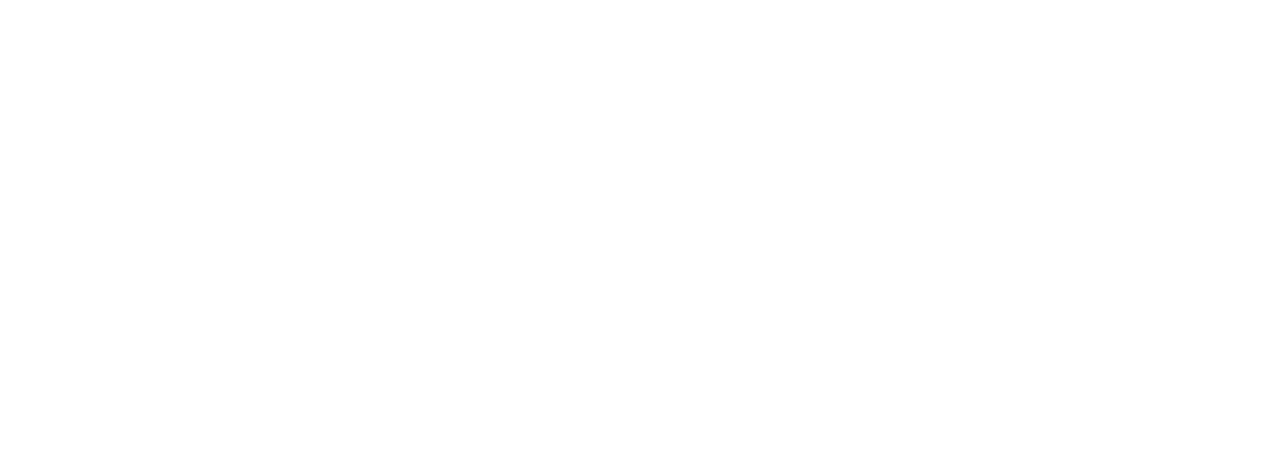
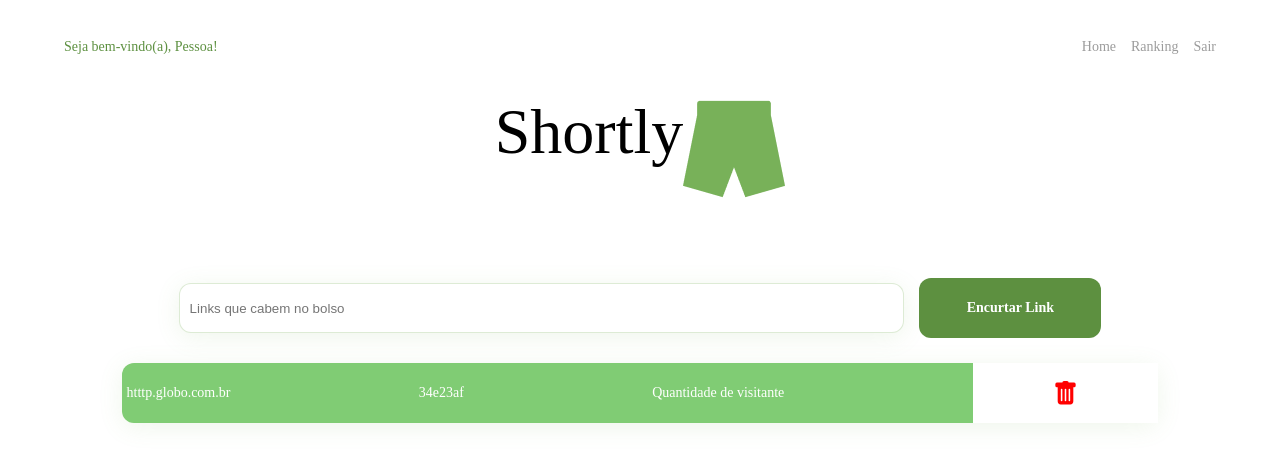
Before and after one commit to Lucas-Melo0/Shortly-Frontend, a React (Vite) app: page /home in a window 1280 px wide. Before the commit this address had no page. Shown: the top 462 px of the page. Built offline with nearby package versions, Linux system fonts and the light colour scheme.

Commit message:
feat: Finish LoggedIn screen layout

```diff
--- a/package.json
+++ b/package.json
@@ -12,6 +12,7 @@
     "axios": "^1.1.2",
     "react": "^18.2.0",
     "react-dom": "^18.2.0",
+    "react-icons": "^4.6.0",
     "react-loader-spinner": "^5.3.4",
     "react-router-dom": "^6.4.2",
     "styled-components": "^5.3.6"
--- a/src/App.jsx
+++ b/src/App.jsx
@@ -5,6 +5,7 @@
 import { Ranking } from "./routes/Ranking";
 import { Login } from "./routes/Login";
 import { Signup } from "./routes/Signup";
+import { Home } from "./routes/Home";
 
 function App() {
   const [userData, setUserData] = useState({ token: null, loggedIn: false });
@@ -13,6 +14,7 @@
       <GlobalStyle />
       <Routes>
         <Route path="/" element={<Ranking userData={userData} />} />
+        <Route path="/home" element={<Home />} />
         <Route path="signup" element={<Signup />} />
         <Route
           path="login"
--- /dev/null
+++ b/src/components/Containers/homeContainer.jsx
@@ -0,0 +1,82 @@
+import styled from "styled-components";
+
+const HomeContainer = styled.div`
+  display: flex;
+  margin: 0 auto;
+  width: 90%;
+  row-gap: 25px;
+  flex-direction: column;
+`;
+
+const ShortnerContainer = styled.div`
+  display: flex;
+`;
+
+const LinkForm = styled.form`
+  display: flex;
+  margin: 0 auto;
+  justify-content: center;
+  align-items: center;
+  margin-top: 80px;
+  width: 90%;
+  flex-direction: row;
+  column-gap: 15px;
+  input {
+    padding: 10px;
+    width: 70%;
+    background: #ffffff;
+    border: 1px solid rgba(120, 177, 89, 0.25);
+    box-shadow: 0px 4px 24px rgba(120, 177, 89, 0.12);
+    border-radius: 12px;
+    height: 50px;
+  }
+  h5 {
+    display: flex;
+    justify-content: center;
+    color: crimson;
+  }
+`;
+
+const UserLinks = styled.div`
+  display: flex;
+  flex-direction: column;
+  margin: 0 auto;
+  row-gap: 25px;
+  width: 90%;
+`;
+
+const ShortnedLink = styled.div`
+  display: flex;
+  width: 100%;
+  padding-left: 5px;
+  justify-content: space-between;
+  align-items: center;
+  background: #80cc74;
+  box-shadow: 0px 4px 24px rgba(120, 177, 89, 0.12);
+  border-radius: 12px;
+  height: 60px;
+  p {
+    font-family: "Lexend Deca";
+    font-weight: 400;
+    font-size: 14px;
+    color: #ffffff;
+  }
+`;
+const Trash = styled.div`
+  display: flex;
+  align-items: center;
+  justify-content: center;
+  width: 18%;
+  height: 60px;
+
+  background-color: #ffffff;
+`;
+
+export {
+  HomeContainer,
+  ShortnerContainer,
+  LinkForm,
+  UserLinks,
+  ShortnedLink,
+  Trash,
+};
--- /dev/null
+++ b/src/routes/Home.jsx
@@ -0,0 +1,39 @@
+import { BsTrashFill } from "react-icons/bs";
+import { Button } from "../components/Buttons/GreenButton";
+import {
+  HomeContainer,
+  ShortnedLink,
+  LinkForm,
+  ShortnerContainer,
+  UserLinks,
+  Trash,
+} from "../components/Containers/homeContainer";
+import { Header } from "../components/Header";
+
+function Home() {
+  return (
+    <>
+      <Header isLoggedIn />
+      <HomeContainer>
+        <ShortnerContainer>
+          <LinkForm>
+            <input placeholder="Links que cabem no bolso" />
+            <Button Name="Encurtar Link" />
+          </LinkForm>
+        </ShortnerContainer>
+        <UserLinks>
+          <ShortnedLink>
+            <p>htttp.globo.com.br</p>
+            <p>34e23af</p>
+            <p>Quantidade de visitante</p>
+            <Trash>
+              <BsTrashFill size="25px" fill="red" />
+            </Trash>
+          </ShortnedLink>
+        </UserLinks>
+      </HomeContainer>
+    </>
+  );
+}
+
+export { Home };
```
Also changed, not shown: 1 other file (tests, documents, lock files or other folders).
